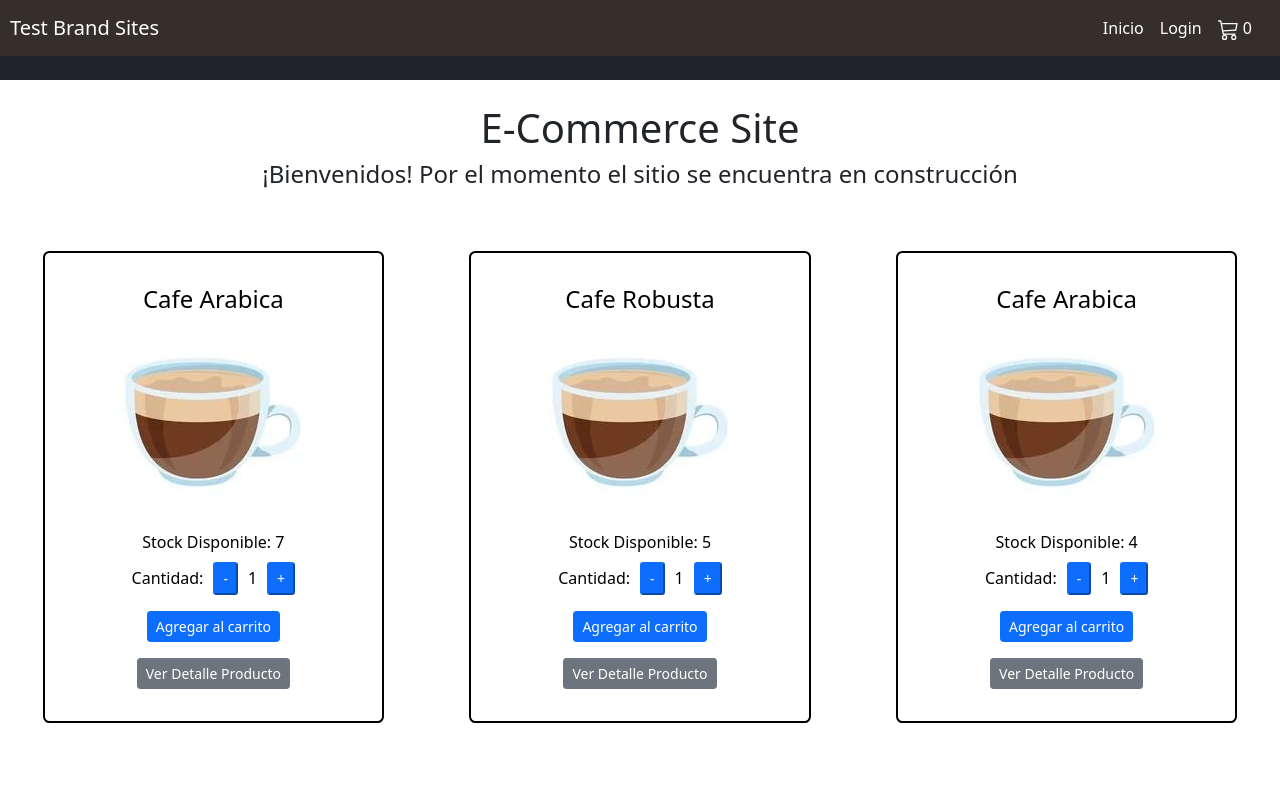
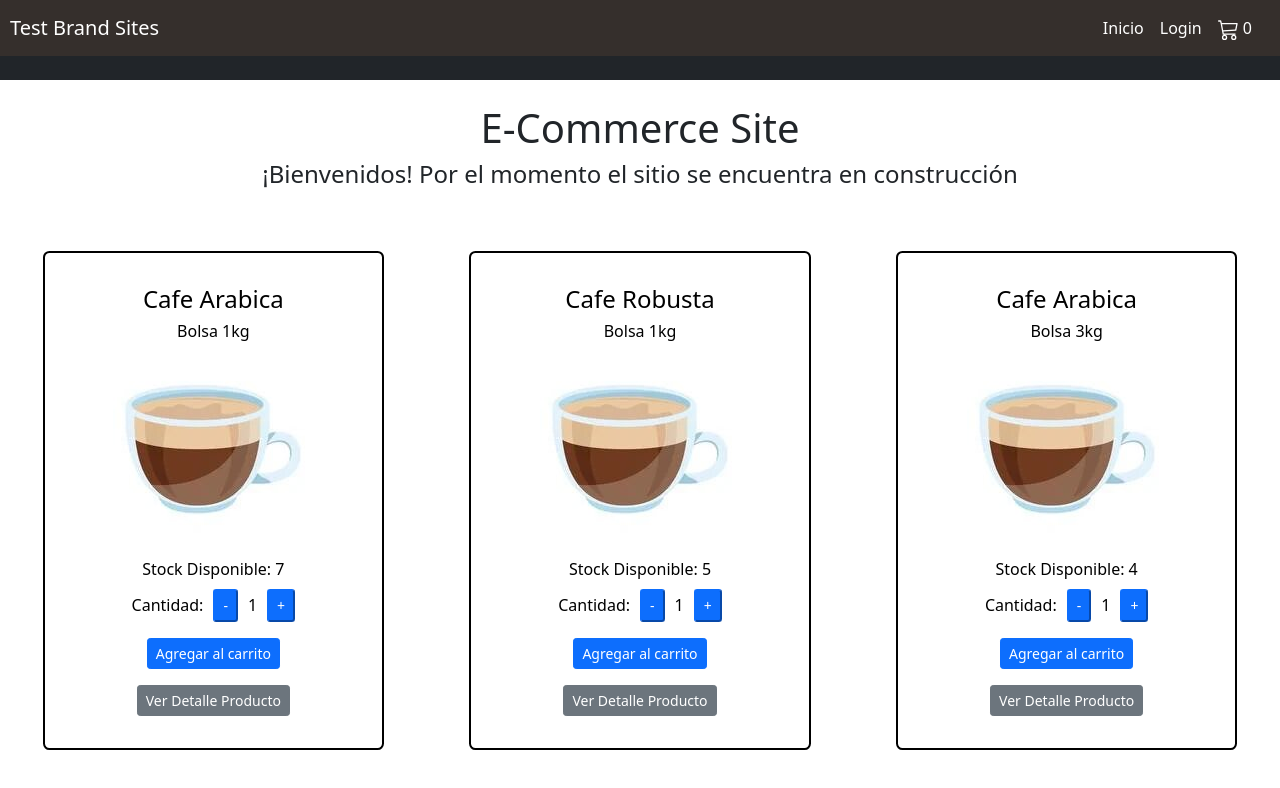
Before and after one commit to AngusRock/ecommerce-react, a React (Create React App) app: page / in a window 1280 px wide. Shown: the top 788 px of the page. Built offline with nearby package versions, Linux system fonts and the light colour scheme.

Commit message:
added item description

```diff
--- a/src/components/Item.js
+++ b/src/components/Item.js
@@ -5,6 +5,7 @@ export default function Item(item){
         <div className="d-flex justify-content-center">
         <div className="box products">
             <h4>{item.title}</h4>
+            <h6>{item.description}</h6>
             <img src={item.pictureUrl} alt="icono cafe" />
             <ItemCount initial="1" stock={item.stock} />
             <div className="mt-3">
```
